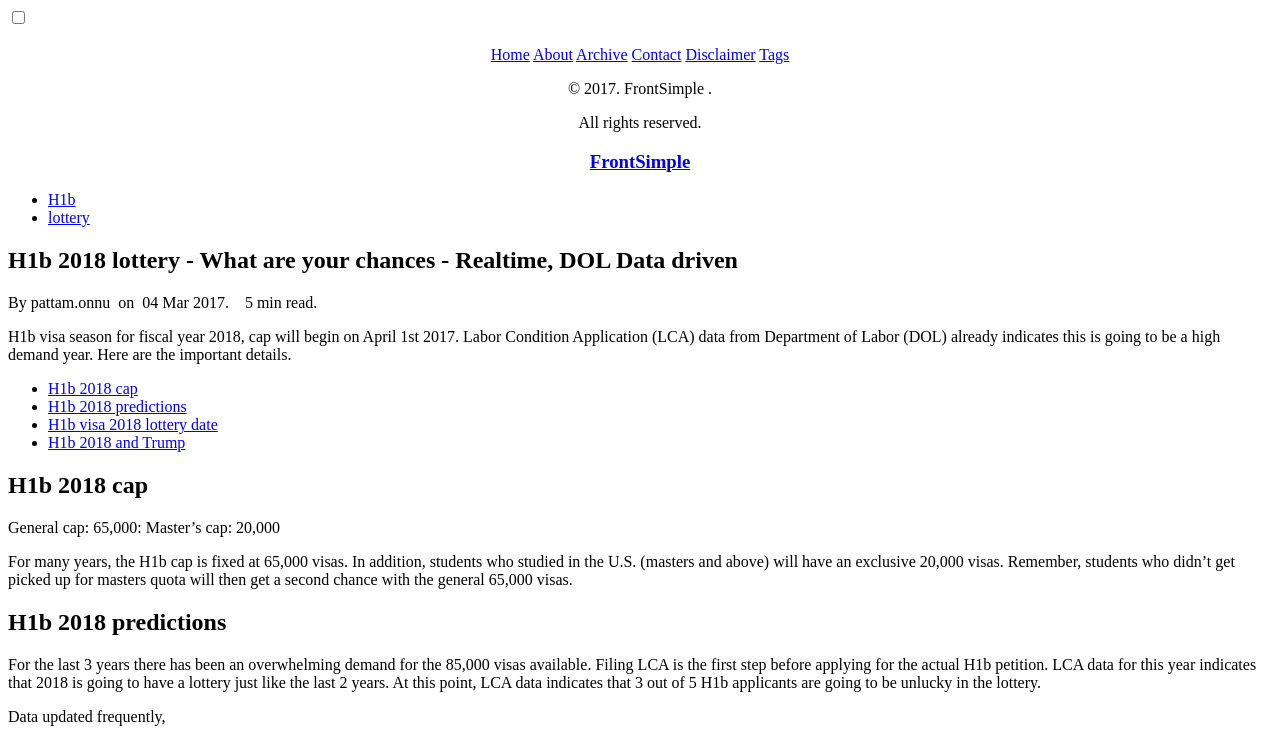
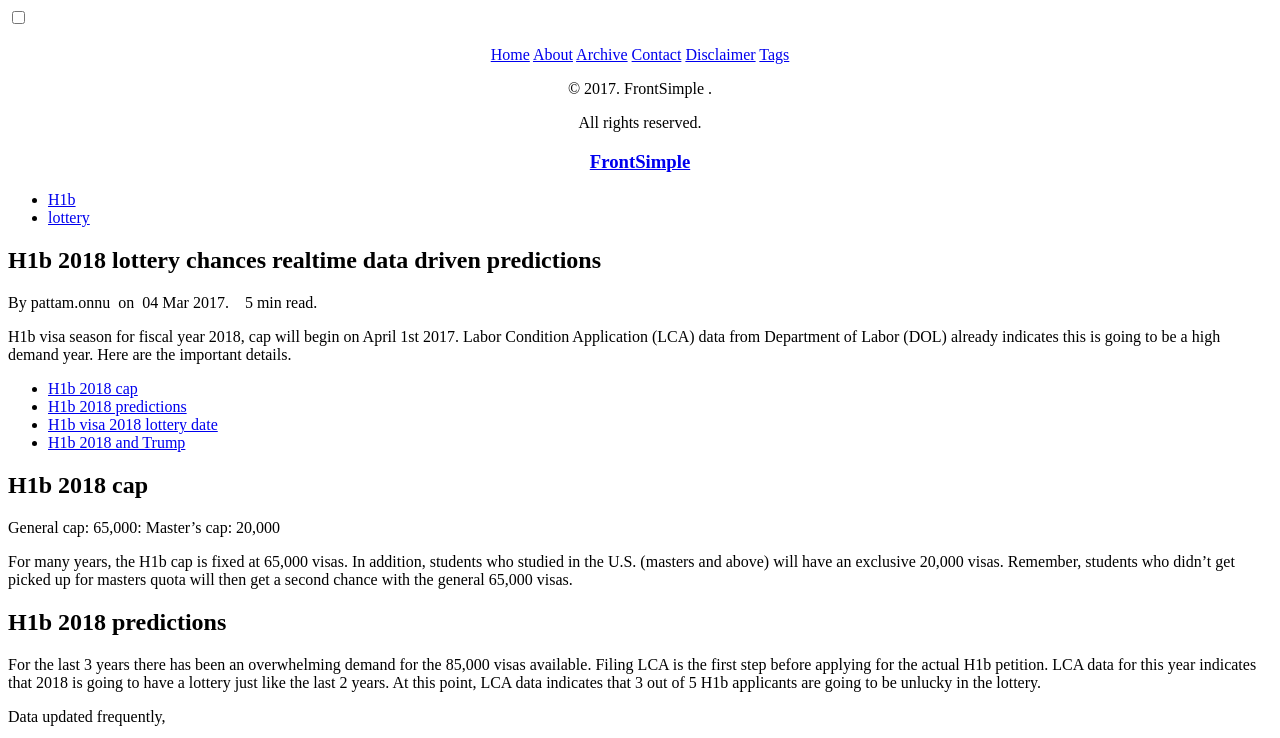
Before and after one commit to gitforwork2/gitforwork.github.io, a Jekyll site: the page built from _posts/2017-3-4-h1b-2018-lottery.md, in a window 1280 px wide and 900 px high, cut to the strip 0-738 px from the top of the window. Built offline with Jekyll 4.4.1, drawn with Linux system fonts in a browser that asks for light colours; nearby versions of some CDN libraries; comment, search, counter and statistics services are not loaded.

Commit message:
Update 2017-3-4-h1b-2018-lottery.md

```diff
--- a/_posts/2017-3-4-h1b-2018-lottery.md
+++ b/_posts/2017-3-4-h1b-2018-lottery.md
@@ -1,10 +1,10 @@
 ---
 layout: post
-title: H1b 2018 lottery - What are your chances - Realtime, DOL Data driven
+title: H1b 2018 lottery chances realtime data driven predictions
 date: 2017-3-4
 tags: H1b lottery
 comments: true
-description: H1b visa 2018 lottery. Predictions from Department of Labor data
+description: H1b visa 2018 lottery. Predictions from Department of Labor (DOL) data
 ---
 H1b visa season for fiscal year 2018, cap will begin on April 1st 2017. Labor Condition Application (LCA) data from Department of Labor (DOL) already indicates this is going to be a high demand year. Here are the important details.
 
```
